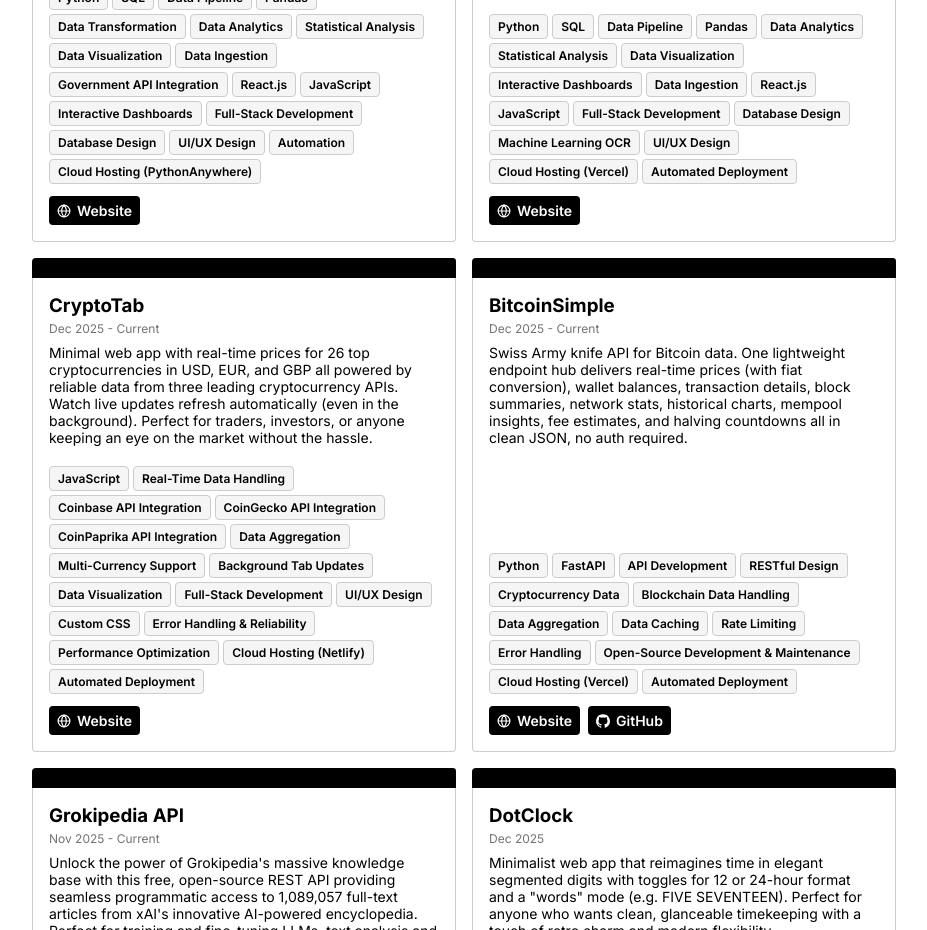
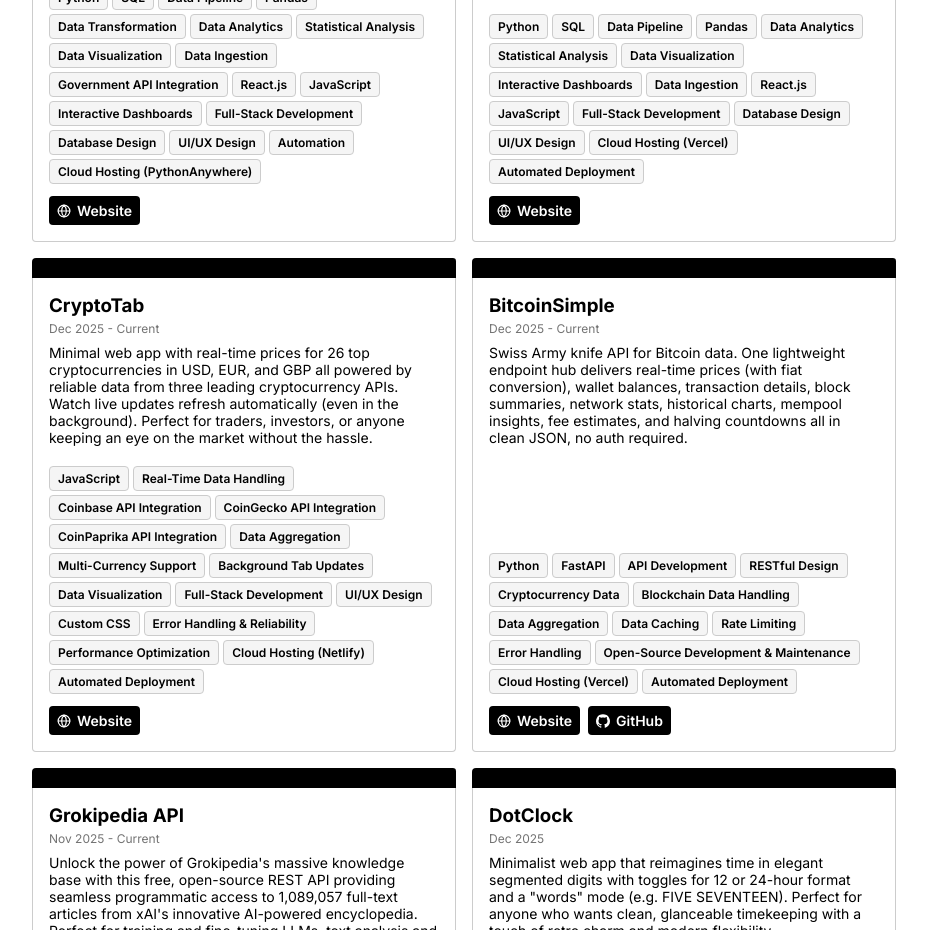
Before and after one commit to jasonniebauer/jasonniebauer.github.io, a React (Vite) app: page / in a window 1280 px wide. Shown: the part 800-1730 px from the top of the page, without its empty margins (176-1103 px from the left). Built offline with nearby package versions, Linux system fonts and the light colour scheme.

Commit message:
Update project technologies

```diff
--- a/src/components/Projects.jsx
+++ b/src/components/Projects.jsx
@@ -47,7 +47,6 @@
                 'JavaScript',
                 'Full-Stack Development',
                 'Database Design',
-                'Machine Learning OCR',
                 'UI/UX Design',
                 'Cloud Hosting (Vercel)',
                 'Automated Deployment'
```
